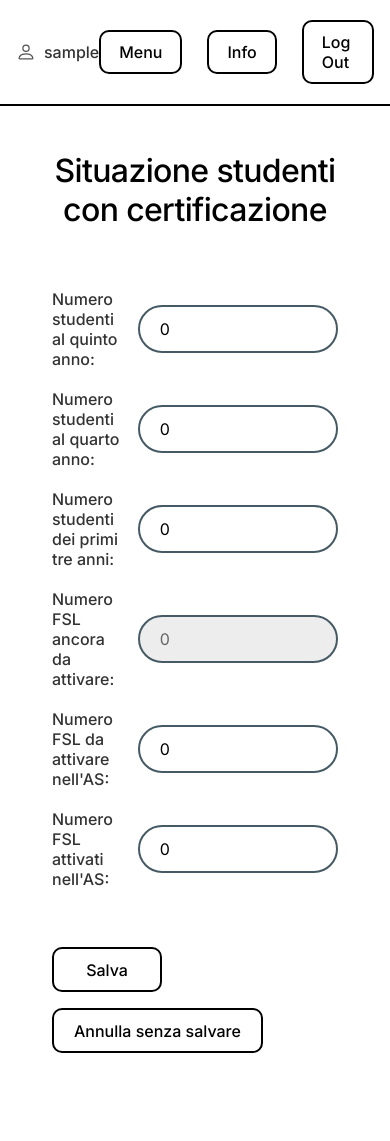
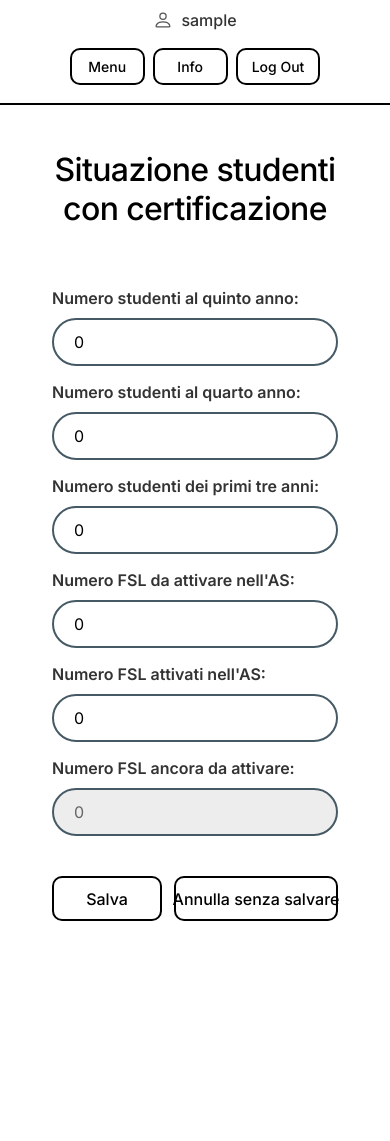
Before and after one commit to nataliIasan/asso3-lite, a Django app: page /scuola/situazione/ in a window 390 px wide. After the commit the page ends 921 px from the top, so only its background shows below. Run offline with Django 4.2, Linux system fonts and the light colour scheme; the visitor is signed in with stand-in values (Sample User, id 1); data comes from the database, SQL or seed files in the repository; data that the repository does not hold is empty.

Commit message:
Fix mobile responsive layouts and student form order

```diff
--- a/portal/static/assets/style.css
+++ b/portal/static/assets/style.css
@@ -242,12 +242,16 @@ textarea {
 .btn-log {
   border: 2px solid var(--border-dark);
   color: var(--text-black);
+  -webkit-tap-highlight-color: transparent;
 }
 
-.btn-log:hover {
+.btn-log:hover,
+.btn-log:focus,
+.btn-log:active {
   border: 2px solid var(--border-dark);
   background: var(--border-dark);
   color: var(--bg-white);
+  outline: none;
 }
 
 /* --- MODULI E CAMPI DI INPUT (INPUTS) --- */
@@ -1118,6 +1122,7 @@ textarea {
 
 
 /* --- ADATTIVITÀ (RESPONSIVE) --- */
+
 @media (max-width: 900px) {
   .grid { grid-template-columns: repeat(2, minmax(0, 1fr)); }
 }
@@ -1125,7 +1130,6 @@ textarea {
 @media (max-width: 768px) {
   .editorial-grid { grid-template-columns: 1fr; gap: 40px; }
   .editorial-col { border-left: none; border-top: 2px solid var(--main-red); padding-left: 0; padding-top: 20px; }
-  .login-footer-links { text-align: center; }
 }
 
 @media (max-width: 700px) {
@@ -1137,3 +1141,218 @@ textarea {
   .card.form-card th, .card.form-card td { display: block; width: 100%; }
   .card.form-card th { padding-bottom: 5px; }
 }
+
+
+/* ==========================================
+  ADATTIVITÀ MOBILE GENERALE (SCHERMI <= 768px)
+   ========================================== */
+
+@media (max-width: 768px) {
+
+  /* 1. INTESTAZIONE (HEADER E NAVBAR) */
+  .nav {
+    flex-direction: column !important;
+    align-items: center !important;
+    gap: 10px !important;
+    padding: 10px 15px !important;
+  }
+
+  .nav-auth {
+    display: flex !important;
+    flex-direction: row !important;
+    justify-content: center !important;
+    align-items: center !important;
+    gap: 8px !important;
+    width: 100% !important;
+  }
+
+  .nav-auth .btn,
+  .nav-auth .btn-log,
+  .nav-auth a {
+    white-space: nowrap !important;
+    padding: 8px 14px !important;
+    font-size: 14px !important;
+    width: auto !important;
+    min-width: 75px !important;
+    text-align: center !important;
+  }
+
+
+  /* 2. INTESTAZIONI PAGINA E PULSANTI D'AZIONE (ES. "LE MIE AZIENDE") */
+  /* Forziamo la disposizione verticale del contenitore per non schiacciare gli elementi */
+  .header-with-btn,
+  .page-header,
+  .top-bar-azienda {
+    display: flex !important;
+    flex-direction: column !important;
+    align-items: center !important;
+    text-align: center !important;
+    gap: 12px !important;
+    width: 100% !important;
+    margin-bottom: 20px !important;
+  }
+
+  .header-titles,
+  .header-action {
+    width: 100% !important;
+    text-align: center !important;
+    margin: 0 !important;
+  }
+
+  .header-titles h1,
+  .header-titles p {
+    text-align: center !important;
+  }
+
+  .header-action {
+    margin-top: 6px !important;
+    margin-bottom: 16px !important;
+  }
+
+  /* Disposizione e formato del pulsante per evitare deformazioni o restringimenti */
+  .btn-outline-red,
+  .header-with-btn .btn,
+  .btn-add {
+    display: inline-flex !important;
+    align-items: center !important;
+    justify-content: center !important;
+    white-space: nowrap !important; /* Impedisce al testo di andare a capo */
+    width: auto !important;
+    max-width: 100% !important;
+    padding: 10px 18px !important;
+    text-align: center !important;
+  }
+
+
+  /* 3. PULSANTI NEI FORM DI LOGIN E REGISTRAZIONE */
+  .btn-row.custom-form-buttons {
+    display: flex !important;
+    flex-direction: row !important;
+    justify-content: center !important;
+    align-items: center !important;
+    gap: 12px !important;
+    width: 100% !important;
+    grid-column: 1 / -1 !important;
+    margin-top: 24px !important;
+    margin-bottom: 20px !important;
+  }
+
+  .btn-row.custom-form-buttons .btn,
+  .btn-row.custom-form-buttons .back-btn {
+    width: auto !important;
+    min-width: 110px !important;
+    text-align: center !important;
+    margin: 0 !important;
+  }
+
+  .login-footer-links {
+    grid-column: 1 / -1 !important;
+    text-align: center !important;
+    margin-top: 16px !important;
+  }
+
+  .login-footer-links p {
+    margin-bottom: 6px !important;
+  }
+
+
+  /* 4. SEZIONE IN BASSO (TORNA INDIETRO ED ELIMINA ACCOUNT) */
+  .footer-actions,
+  .btn-row {
+    display: flex !important;
+    justify-content: center !important;
+    align-items: center !important;
+    width: 100% !important;
+    margin-top: 25px !important;
+    text-align: center !important;
+  }
+
+  .back-btn,
+  .btn-back {
+    display: inline-flex !important;
+    align-items: center !important;
+    justify-content: center !important;
+    white-space: nowrap !important;
+    width: auto !important;
+    margin: 5px !important;
+    text-align: center !important;
+  }
+
+  /* ==========================================
+     GESTIONE FORM E CAMPI D'INSERIMENTO SU MOBILE
+     ========================================== */
+
+  /* 1. Disposizione verticale per tutte le righe del form (Label sopra, Input sotto) */
+  .form-group-flex {
+    display: flex !important;
+    flex-direction: column !important;
+    align-items: flex-start !important;
+    width: 100% !important;
+    gap: 6px !important;
+    margin-bottom: 16px !important;
+  }
+
+  .form-group-flex .form-label {
+    width: 100% !important;
+    text-align: left !important;
+    font-weight: 600 !important;
+    margin-bottom: 4px !important;
+  }
+
+  .form-group-flex .form-input-wrapper {
+    width: 100% !important;
+  }
+
+
+  /* 2. Campo numerico FSL con pulsante "Salva e chiudi anno" affiancato */
+  .field-with-action {
+    display: flex !important;
+    flex-direction: row !important;
+    align-items: center !important;
+    gap: 10px !important;
+    width: 100% !important;
+    flex-wrap: wrap !important; /* Va a capo in modo fluido se lo schermo è molto stretto */
+  }
+
+  /* Protezione del campo di input numerico per evitare che si schiacci a pallino */
+  .field-with-action input,
+  .field-with-action input[type="number"],
+  .field-with-action input[type="text"] {
+    width: 80px !important;
+    min-width: 70px !important;
+    height: 42px !important;
+    text-align: center !important;
+    border-radius: 20px !important;
+    padding: 4px 8px !important;
+    box-sizing: border-box !important;
+    flex-shrink: 0 !important; /* Impedisce al pulsante di comprimere l'input */
+  }
+
+  /* Formattazione del pulsante d'archivio affiancato */
+  .btn-inline-archive {
+    display: inline-flex !important;
+    align-items: center !important;
+    justify-content: center !important;
+    white-space: nowrap !important;
+    padding: 8px 14px !important;
+    font-size: 13px !important;
+    height: 42px !important;
+    width: auto !important;
+    flex: 1 !important; /* Occupa lo spazio rimanente nella riga */
+    min-width: 140px !important;
+    text-align: center !important;
+    border-radius: 20px !important;
+  }
+
+
+  /* 3. Campo in sola lettura (FSL attivati in totale) */
+  .readonly-input-styled,
+  .readonly-input-styled input {
+    width: 100% !important;
+    height: 42px !important;
+    display: flex !important;
+    align-items: center !important;
+    box-sizing: border-box !important;
+  }
+
+}
--- a/templates/portal/ente_aziende_list.html
+++ b/templates/portal/ente_aziende_list.html
@@ -4,7 +4,7 @@
 <div class="content-wrapper aziende-list-page">
 
   <!-- Intestazione della pagina con titolo e pulsante di creazione -->
-  <div class="page-header-flex">
+  <div class="page-header-flex header-with-btn">
     <div class="header-spacer"></div>
 
     <div class="header-titles">
--- a/templates/portal/scuola_situazione_studenti.html
+++ b/templates/portal/scuola_situazione_studenti.html
@@ -56,14 +56,6 @@
       </div>
     </div>
 
-    <!-- Campo Sola Lettura: FSL ancora da attivare calcolati dal sistema -->
-    <div class="form-group-flex">
-      <label class="form-label">Numero FSL ancora da attivare:</label>
-      <div class="form-input-wrapper">
-        <input type="text" class="input" value="{{ scuola.numero_fsl_ancora_da_attivare }}" readonly>
-      </div>
-    </div>
-
     <!-- Campo: Obiettivo FSL totali da attivare per l'anno scolastico -->
     <div class="form-group-flex">
       <label class="form-label" for="{{ form.numero_fsl_da_attivare.id_for_label }}">
@@ -90,6 +82,14 @@
       </div>
     </div>
 
+    <!-- Campo Sola Lettura: FSL ancora da attivare calcolati dal sistema (Spostato in fondo) -->
+    <div class="form-group-flex">
+      <label class="form-label">Numero FSL ancora da attivare:</label>
+      <div class="form-input-wrapper">
+        <input type="text" class="input" value="{{ scuola.numero_fsl_ancora_da_attivare }}" readonly>
+      </div>
+    </div>
+
     <!-- Pulsantiera finale di controllo (Salva / Annulla e torna all'Hub) -->
     <div class="btn-row custom-form-buttons">
       <button class="btn" type="submit">Salva</button>
```
